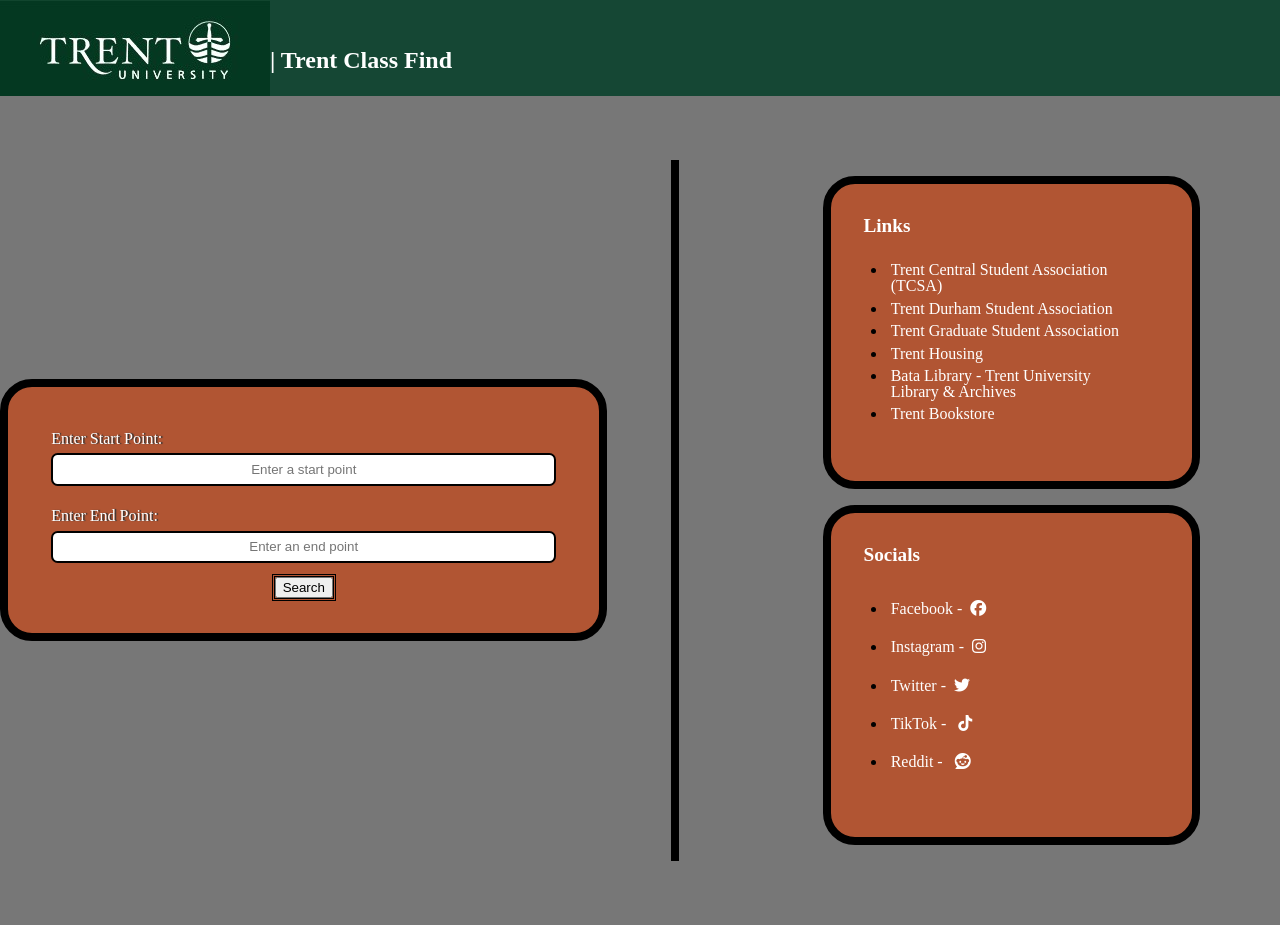
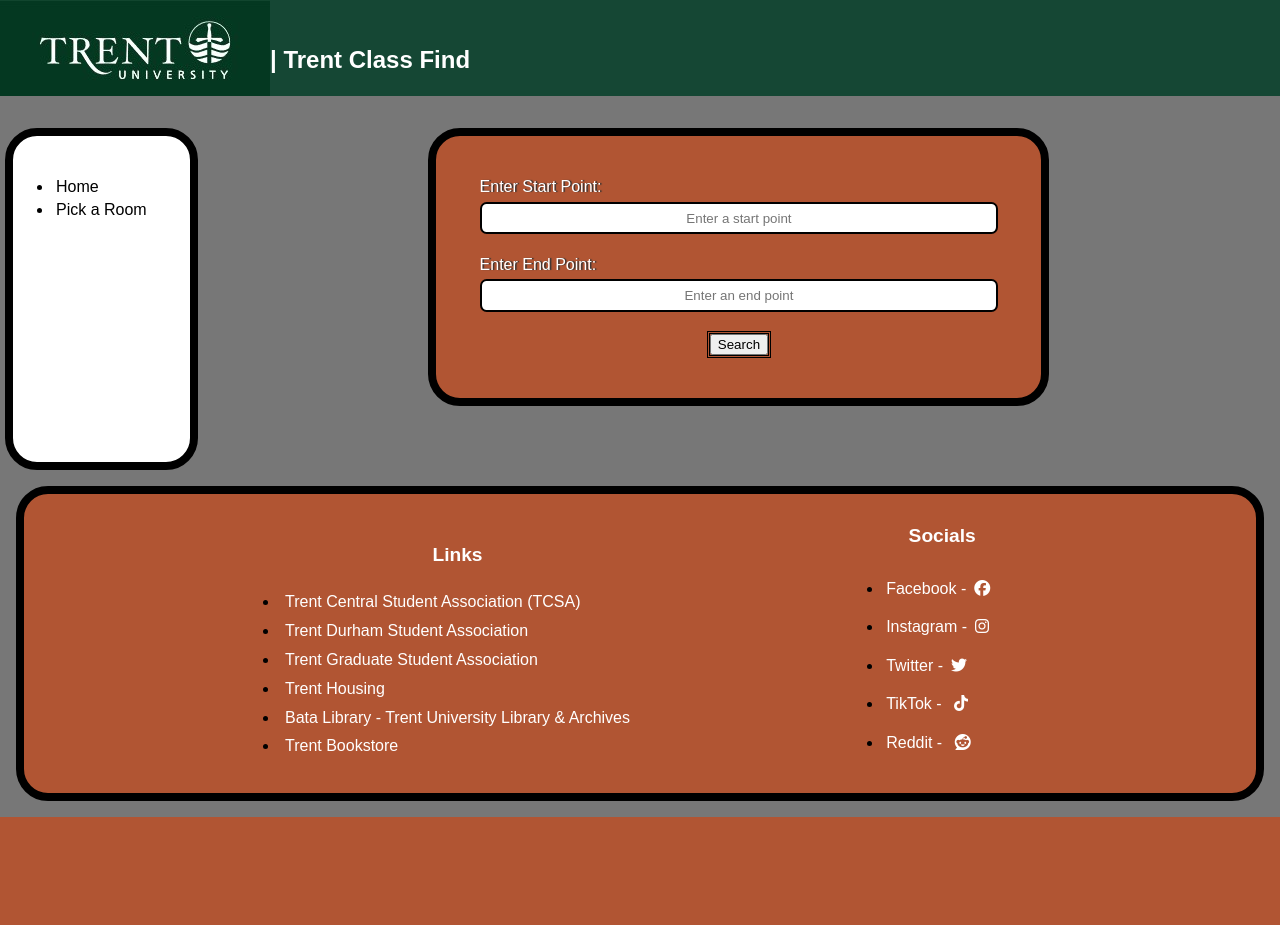
Before and after one commit to HamzaGiTX786/COIS-4000Y---Trent-Class-Find, a PHP site: page / in a window 1280 px wide. After the commit the page ends 817 px from the top, so only its background shows below. Run offline with PHP 8.4, Linux system fonts and the light colour scheme; some libraries are stand-ins or nearby versions.

Commit message:
making and pick and UI changes

```diff
--- a/index.html
+++ b/index.html
@@ -9,10 +9,17 @@
     <title>Trent Class Find</title>
 </head>
 <body>
-    <header>
+    <a href="index.html"><header>
         <img src="img/Trent.jpg" alt="Logo of Trent University, with a green background with the font colour of white">
         <h1>| Trent Class Find</h1>
-    </header>
+    </header></a>
+    <div class="navmain">
+    <nav>
+        <ul>
+            <li><a href="index.html">Home</a></li>
+            <li><a href="pickaroom.html">Pick a Room</a></li>
+        </ul>
+    </nav>
     <main>
         <div class="startnend">
             <div class="start">
@@ -28,7 +35,9 @@
                 <button type="submit" name="submit" id="submit">Search</button>
             </div>
         </div>
-
+    </main>
+</div>
+    <footer>
         <div class="linksnsocial">
             <section class="links">
             <h2>Links</h2>
@@ -52,7 +61,6 @@
                 </ul>
             </section>
         </div>
-    </main>
-    <footer></footer>
+    </footer>
 </body>
 </html>
--- a/styles/master.css
+++ b/styles/master.css
@@ -1,7 +1,12 @@
 @import url("reset.css"); /*Adding the reset stylesheet*/
+
 
 body{
     background-color: #777;
+    display: flex;
+    justify-content: space-between;
+    flex-direction: column;
+    font-family: Arial, Helvetica, sans-serif;
 }
 header{
     display: flex;
@@ -9,6 +14,7 @@ header{
     flex-direction: row;
     background-color: rgb(21, 71, 52);
     color: white;
+    margin-bottom: 2em;
 }
 
 h1{
@@ -17,11 +23,26 @@ h1{
     font-weight: 700;
 }
 
+a{
+    text-decoration: none;
+}
+
+footer{
+    display: flex;
+    flex-direction: row;
+    align-items:flex-end;
+    justify-content:center;
+    flex-grow: 1;
+}
+
 main{
     display: flex;
-    flex-direction: row;
+    justify-content: center;
     align-items: center;
-    justify-content: space-around;
+    margin-bottom: 4em;
+    flex-direction: column;
+    justify-self: stretch;
+    flex-grow: 1;
 }
 
 .startnend{
@@ -49,9 +70,14 @@ main{
 
 .buttons{
     border: .2em double #000;
+    margin: .5em;
 }
 
-.startnend input{
+button:hover{
+    cursor:pointer;
+}
+
+.startnend input,.buildingselector select{
     border: .2em solid black;
     border-radius: .5em;
     padding: .5em;
@@ -61,33 +87,59 @@ main{
 }
 
 .linksnsocial{
-    padding-left:8em;
-    margin:4em;
-    border-left: .5em solid black;
+    display: flex;
+    flex-direction: row;
+    justify-content: space-evenly;
+    padding:2em;
+    background-color: #B15533;
+    padding-bottom: .5em;
+    border: .5em solid black;
+    border-radius: 2em;
+    margin: 1em;
+    flex-grow: 1;
+    align-items: flex-end;
 }
 
-ul{
-    list-style:disc;
-    padding:1.5em;
+.buildingselector{
+    display: flex;
+    flex-direction: row;
+    justify-content: center;
+    align-items: center;
 }
-ul li{
-    padding:.2em
-}
-section{
-    padding-top:2em;
+
+.wrapper{
+    display: flex;
+    flex-direction: column;
+    justify-content: center;
+    align-items: center;
+    padding:2em;
     background-color: #B15533;
-    padding: 2em;
+    padding-bottom: .5em;
     border: .5em solid black;
     border-radius: 2em;
     margin: 1em;
 }
 
-section a, section h2{
+ul,p{
+    list-style:disc;
+    padding:1.5em;
+}
+
+section.links ul li{
+    padding:.4em
+}
+ul li{
+    padding:.2em
+}
+
+
+section a, section h2, .wrapper h2{
     color: white;
     text-decoration: none;
+    text-align: center;
 }
 
-section h2{
+section h2, .wrapper h2{
     font-size: larger;
     font-weight: 600;
 }
@@ -95,3 +147,22 @@ section h2{
 section i{
     padding: .5em;
 }
+
+.navmain{
+    display: flex;
+}
+
+nav{
+    justify-content: flex-start;
+    background-color: #fff;
+    border: .5em solid black;
+    padding: 1em;
+    border-radius: 2em;
+    margin-left: .3em;
+}
+
+nav a{
+    color: #000;
+    text-decoration: none;
+    text-align: center;
+}
```
Also changed, not shown: pickaroom.html (added, +114 -0 lines).
